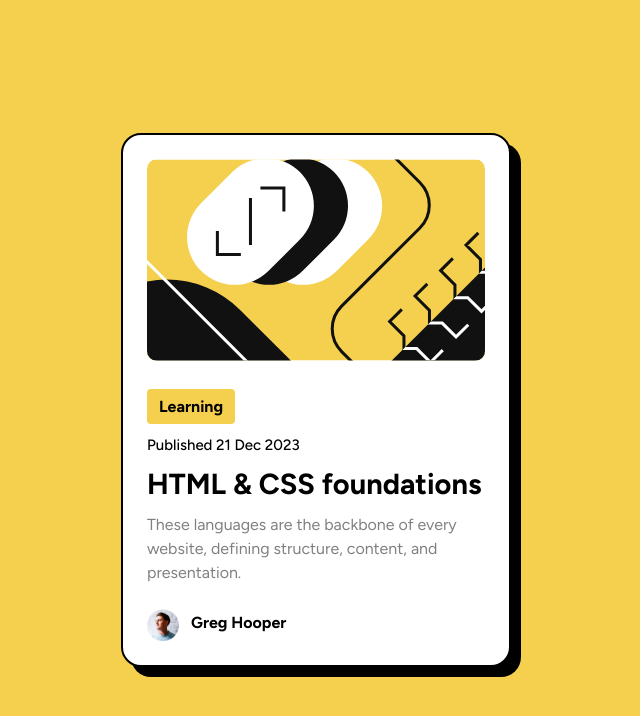
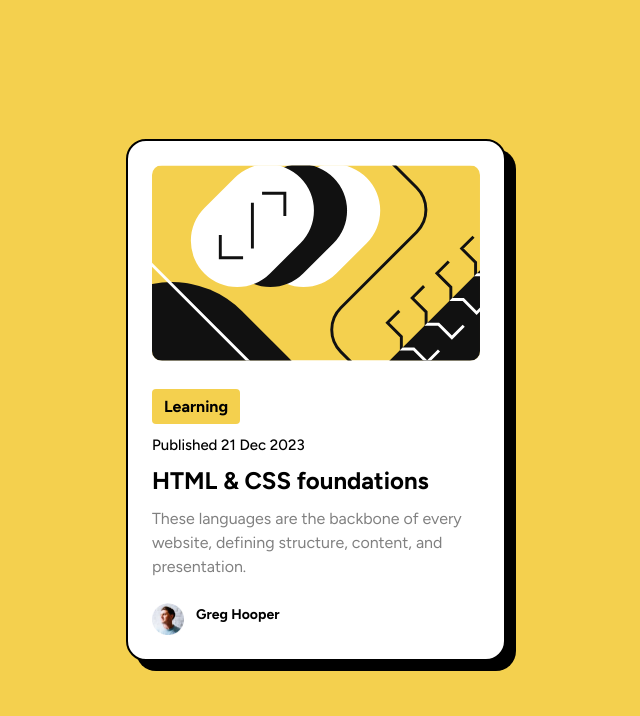
Before and after one commit to DORMODO/blog-preview-card, a plain HTML site: page index.html in a window 1280 px wide. Shown: the whole page, without its empty margins (324-964 px from the left). Drawn offline with Linux system fonts and the light colour scheme.

Commit message:
Update style.css

```diff
--- a/style.css
+++ b/style.css
@@ -22,7 +22,7 @@ body {
 
 .blog {
   background-color: var(--clr-white);
-  width: 390px;
+  width: 380px;
   border: 2px solid black;
   border-radius: 20px;
   padding: 24px;
@@ -54,7 +54,7 @@ body {
 }
 
 .blog__content-title {
-  font-size: 29px;
+  font-size: 24px;
   margin-bottom: 12px;
   transition: 0.15s;
   cursor: pointer;
@@ -81,5 +81,6 @@ body {
 }
 
 .blog__author-name {
+  font-size: 14px;
   line-height: 1.7;
 }
```
